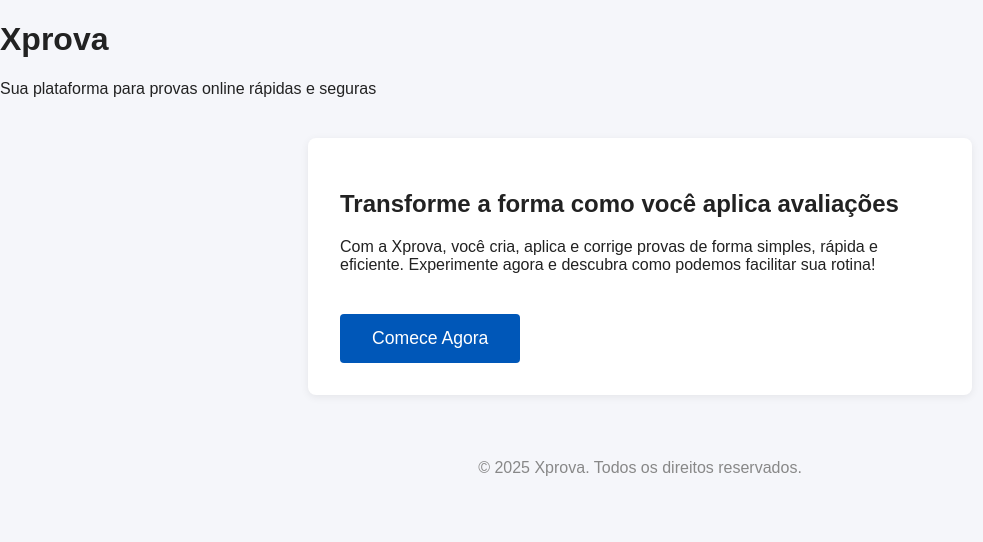
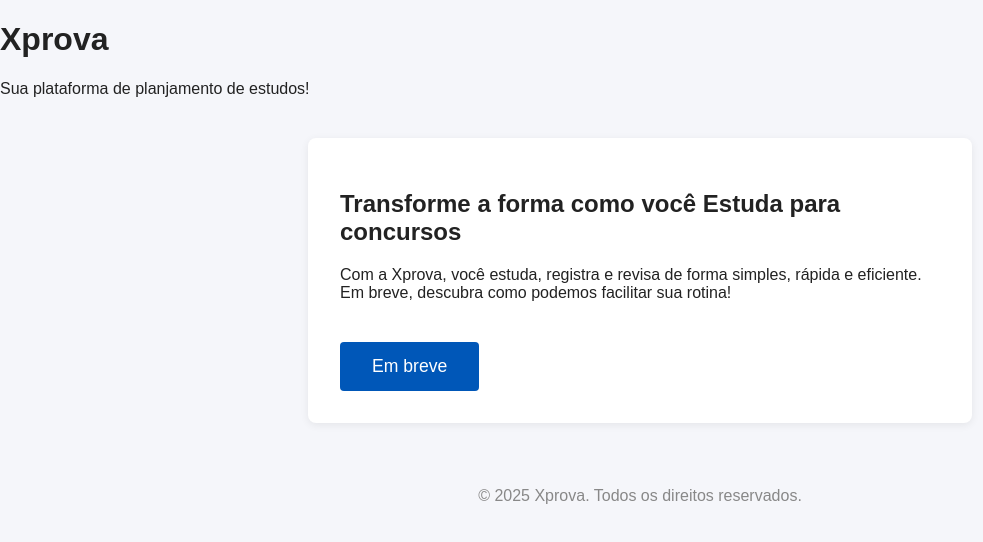
Before and after one commit to DeyvedAntonio/Xprova, a React (Vite) app: page / in a window 1280 px wide. Shown: the top 542 px of the page, without its empty margins (0-983 px from the left). Built offline with nearby package versions, Linux system fonts and the light colour scheme.

Commit message:
feat: update content in index.html and main.js for improved messaging and consistency

```diff
--- a/index.html
+++ b/index.html
@@ -6,6 +6,20 @@
     <title>Xprova - Planejamento de Estudos</title>
 </head>
 <body>
-    <div id="root"></div>
+    <div id="root">
+      <h1>Xprova</h1>
+      <p>Sua plataforma de planjamento de estudos!</p>
+      <section>
+        <h2>Transforme a forma como você Estuda para concursos</h2>
+        <p>
+          Com a Xprova, você estuda, registra e revisa de forma simples, rápida e eficiente.
+          Em breve, descubra como podemos facilitar sua rotina!
+        </p>
+        <a href="#" className="cta-btn">Em breve</a>
+      </section>
+      <footer>
+        &copy; 2025 Xprova. Todos os direitos reservados.
+      </footer>
+    </div>
 </body>
 </html>
--- a/src/scripts/main.js
+++ b/src/scripts/main.js
@@ -4,14 +4,14 @@
   return (
     <div>
       <h1>Xprova</h1>
-      <p>Sua plataforma para provas online rápidas e seguras</p>
+      <p>Sua plataforma de planjamento de estudos!</p>
       <section>
-        <h2>Transforme a forma como você aplica avaliações</h2>
+        <h2>Transforme a forma como você Estuda para concursos</h2>
         <p>
-          Com a Xprova, você cria, aplica e corrige provas de forma simples, rápida e eficiente.
-          Experimente agora e descubra como podemos facilitar sua rotina!
+          Com a Xprova, você estuda, registra e revisa de forma simples, rápida e eficiente.
+          Em breve, descubra como podemos facilitar sua rotina!
         </p>
-        <a href="#" className="cta-btn">Comece Agora</a>
+        <a href="#" className="cta-btn">Em breve</a>
       </section>
       <footer>
         &copy; 2025 Xprova. Todos os direitos reservados.
```
